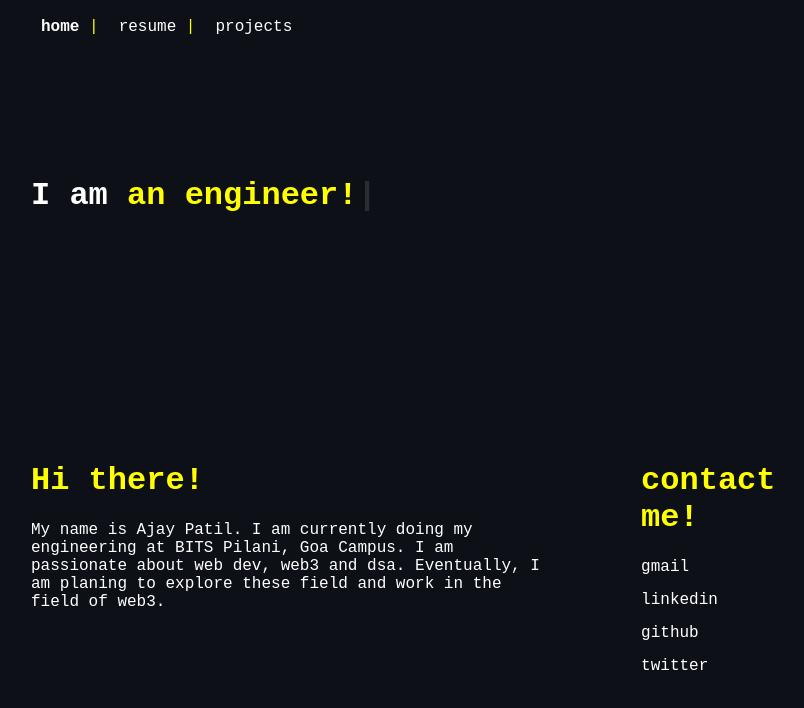
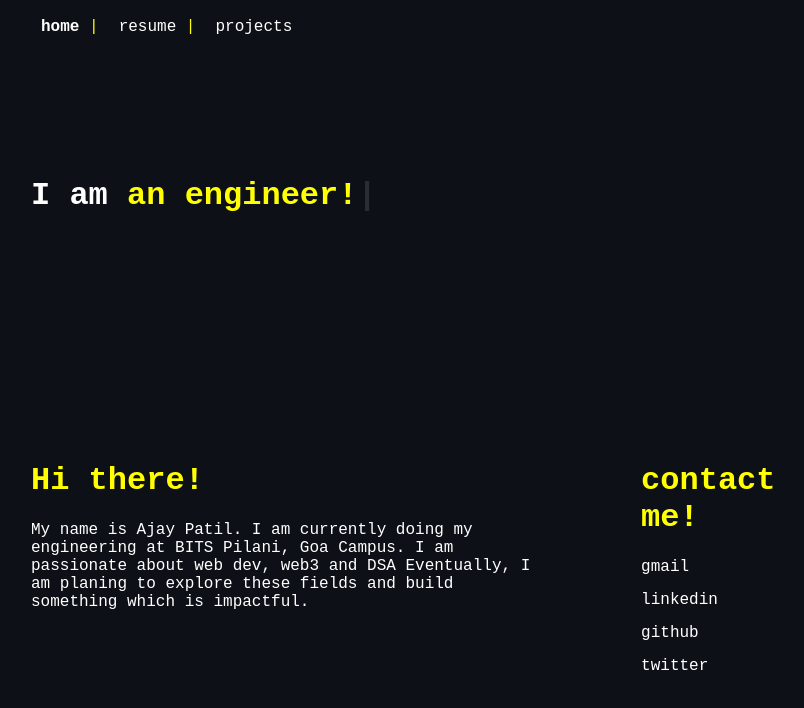
Before and after one commit to azygit/ajay-portfolio, a plain HTML site: page index.html in a window 1280 px wide. Shown: the whole page, without its empty margins (227-1031 px from the left). Drawn offline with nearby package versions, Linux system fonts and the light colour scheme.

Commit message:
Update index.html

```diff
--- a/index.html
+++ b/index.html
@@ -25,8 +25,8 @@
                     <p>
                         My name is Ajay Patil. I am currently doing my engineering at BITS
                         Pilani, Goa Campus.
-                        I am passionate about web dev, web3 and dsa. Eventually, I am planing to
-                        explore these field and work in the field of web3.
+                        I am passionate about web dev, web3 and DSA Eventually, I am planing to
+                        explore these fields and build something which is impactful.
                     </p>
                 </div >
 
```
